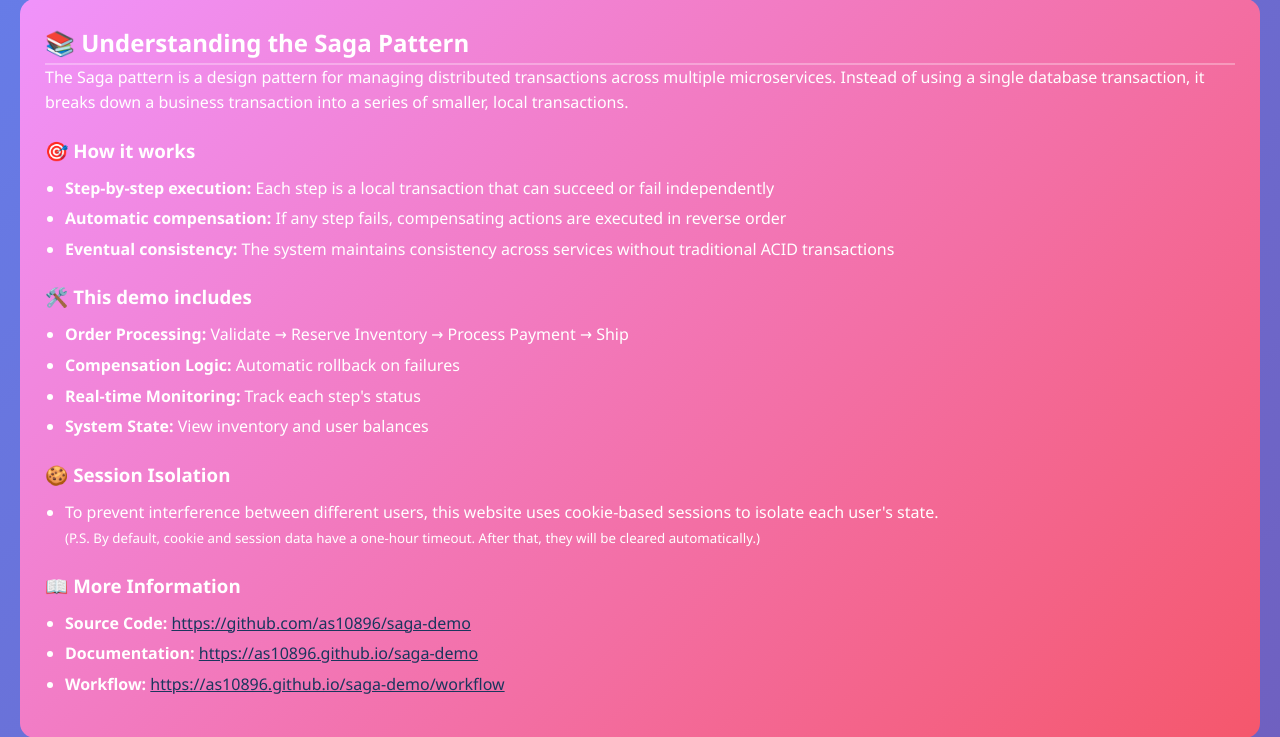
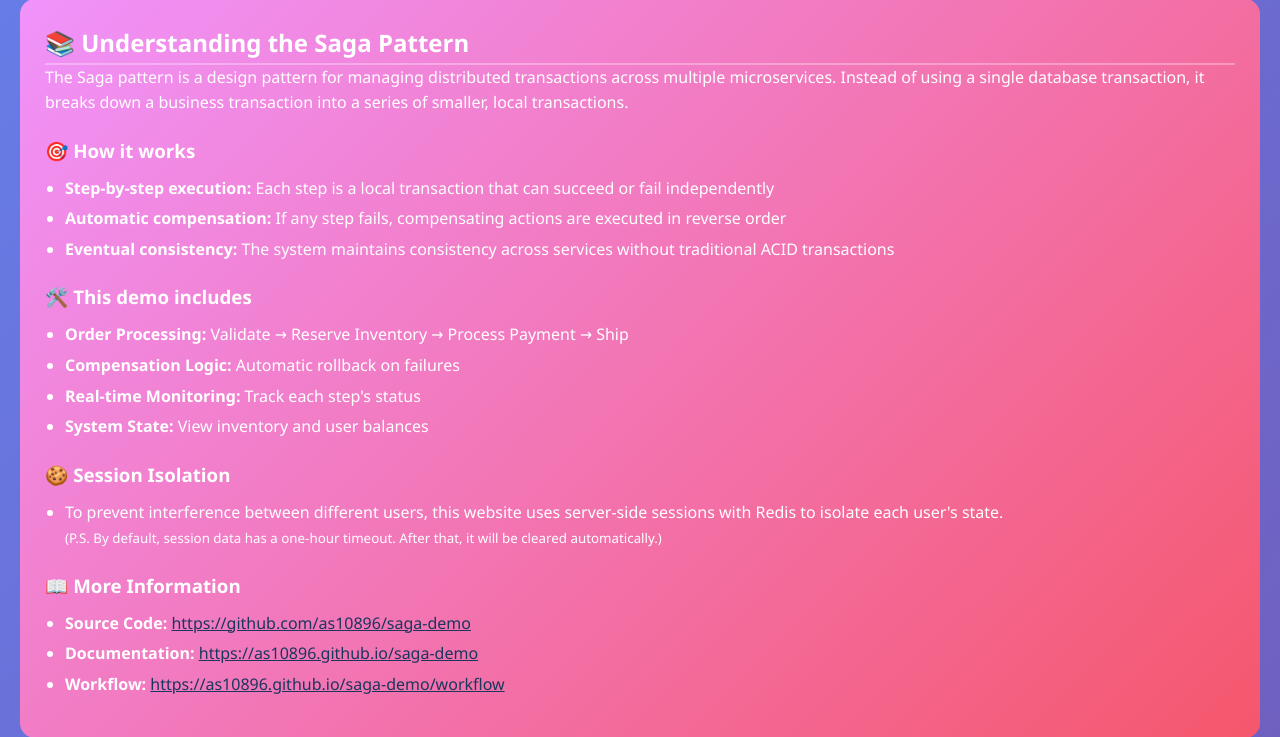
Before and after one commit to as10896/saga-demo, a FastAPI app: template src/templates/index.html in a window 1280 px wide. Shown: the part 153-890 px from the top of the page. Run offline with FastAPI, Linux system fonts and the light colour scheme; the template is opened without the code that fills it, so the values that code supplies are empty; parts of the project's set-up code (start-up, migrations or seed data) failed here and were passed over.

Commit message:
docs: update session terminology from "cookie-based session" to "server-side session"

```diff
--- a/src/templates/index.html
+++ b/src/templates/index.html
@@ -35,8 +35,8 @@
             <h3>🍪 Session Isolation</h3>
             <ul>
                 <li>
-                    To prevent interference between different users, this website uses cookie-based sessions to isolate each user's state.<br/>
-                    <small>(P.S. By default, cookie and session data have a one-hour timeout. After that, they will be cleared automatically.)</small>
+                    To prevent interference between different users, this website uses server-side sessions with Redis to isolate each user's state.<br/>
+                    <small>(P.S. By default, session data has a one-hour timeout. After that, it will be cleared automatically.)</small>
                 </li>
             </ul>
 
```
